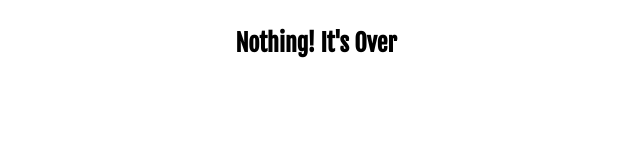
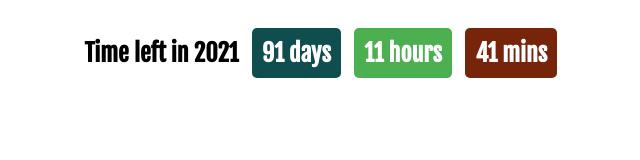
Before and after one commit to noldeni/notion-widgets, a plain HTML site: page time_left_at_dc.html in a window 1280 px wide. Shown: the whole page, without its empty margins (314-954 px from the left). Drawn offline with Linux system fonts and the light colour scheme.

Commit message:
Update time_left_at_dc.html

```diff
--- a/time_left_at_dc.html
+++ b/time_left_at_dc.html
@@ -89,7 +89,7 @@
 
 
 timer = setInterval (showRemaining, 1)
-CountDownTimer( "01/05/2023 00:00 AM")
+CountDownTimer( "05/01/2023 00:00 AM")
 </script>
 </body>
 </html>
```
